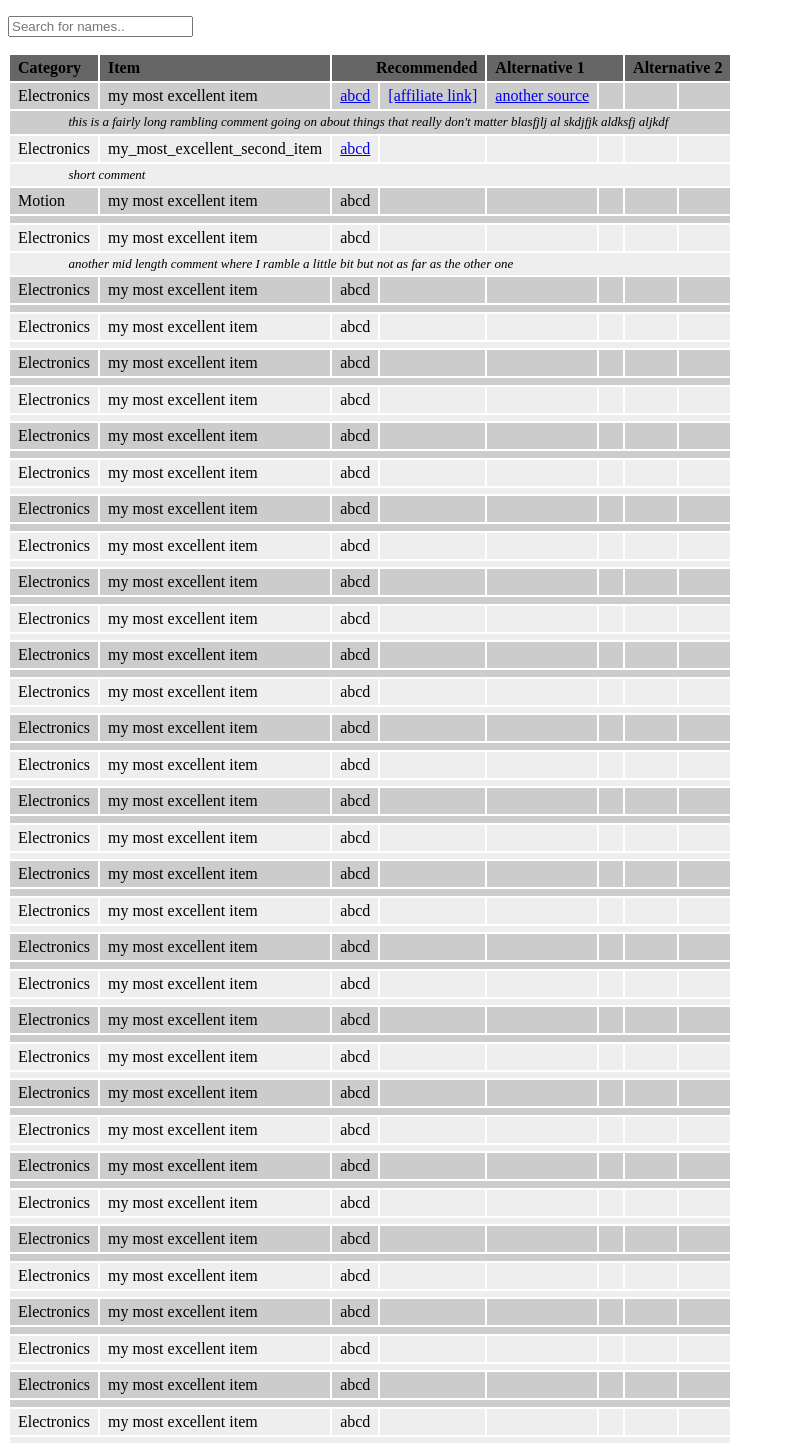
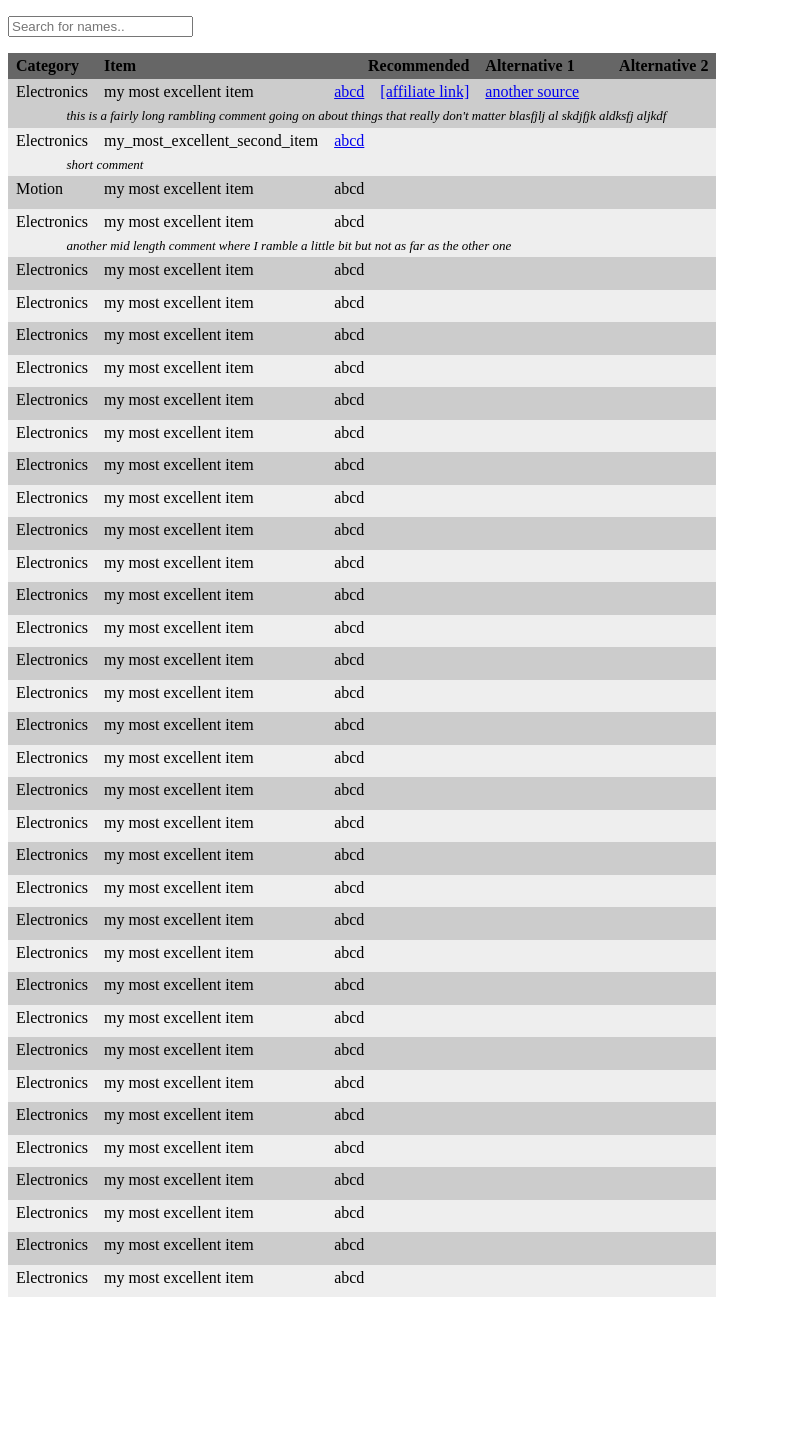
Before and after one commit to shiftingtech/Test, a Jekyll site: the page built from V2.md, in a window 1280 px wide. Shown: the whole page, without its empty margins (0-785 px from the left). Built offline with Jekyll 4.4.1, drawn with Linux system fonts in a browser that asks for light colours; after the commit the page ends 1305 px from its top, so only the background shows below that.

Commit message:
Update style.css

```diff
--- a/assets/style.css
+++ b/assets/style.css
@@ -1,3 +1,6 @@
+table {
+    border-spacing:0px;
+}
 tr:nth-child(4n+1), tr:nth-child(4n+2) {
   background-color: #CCCCCC
 }
```
